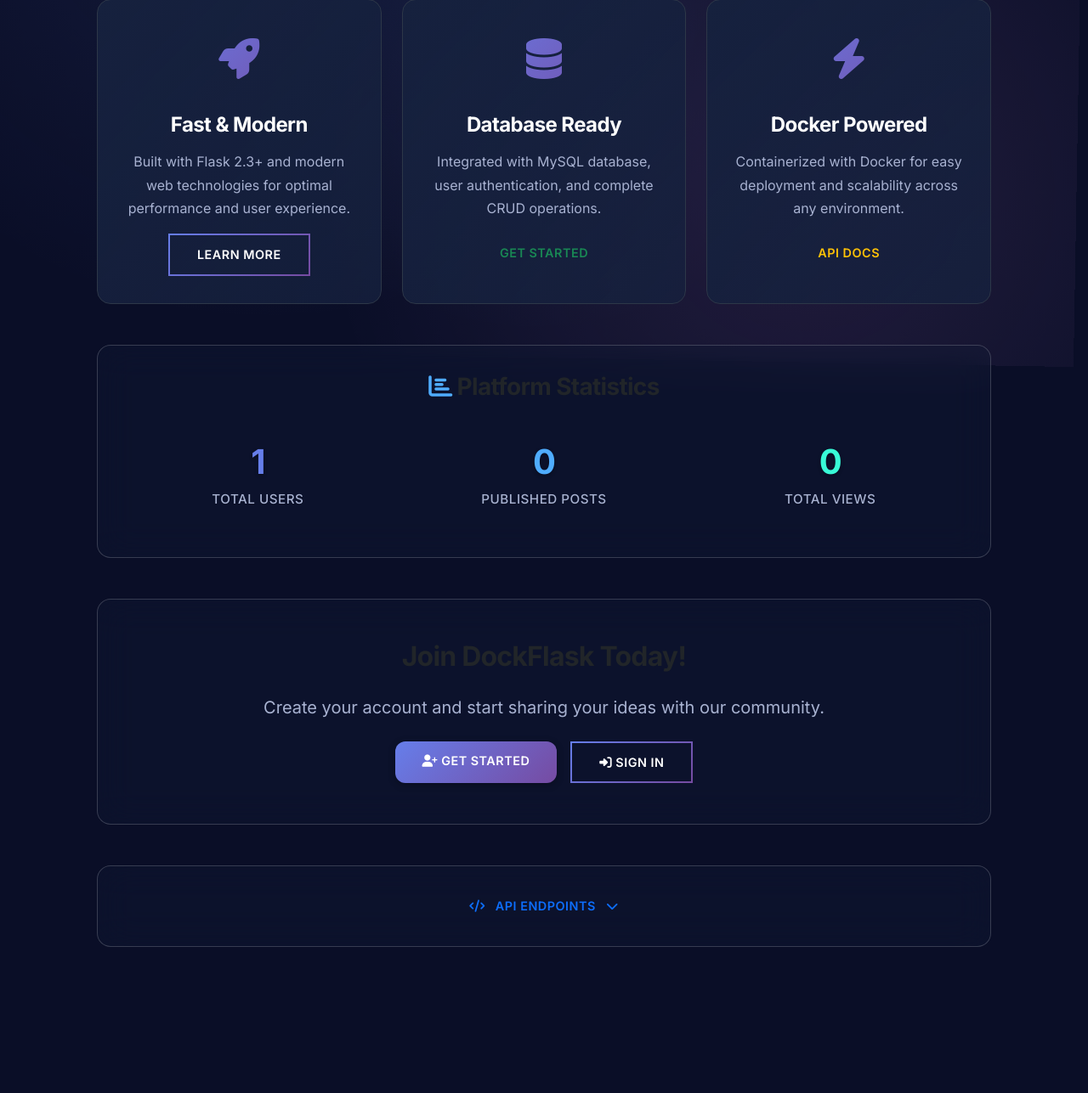
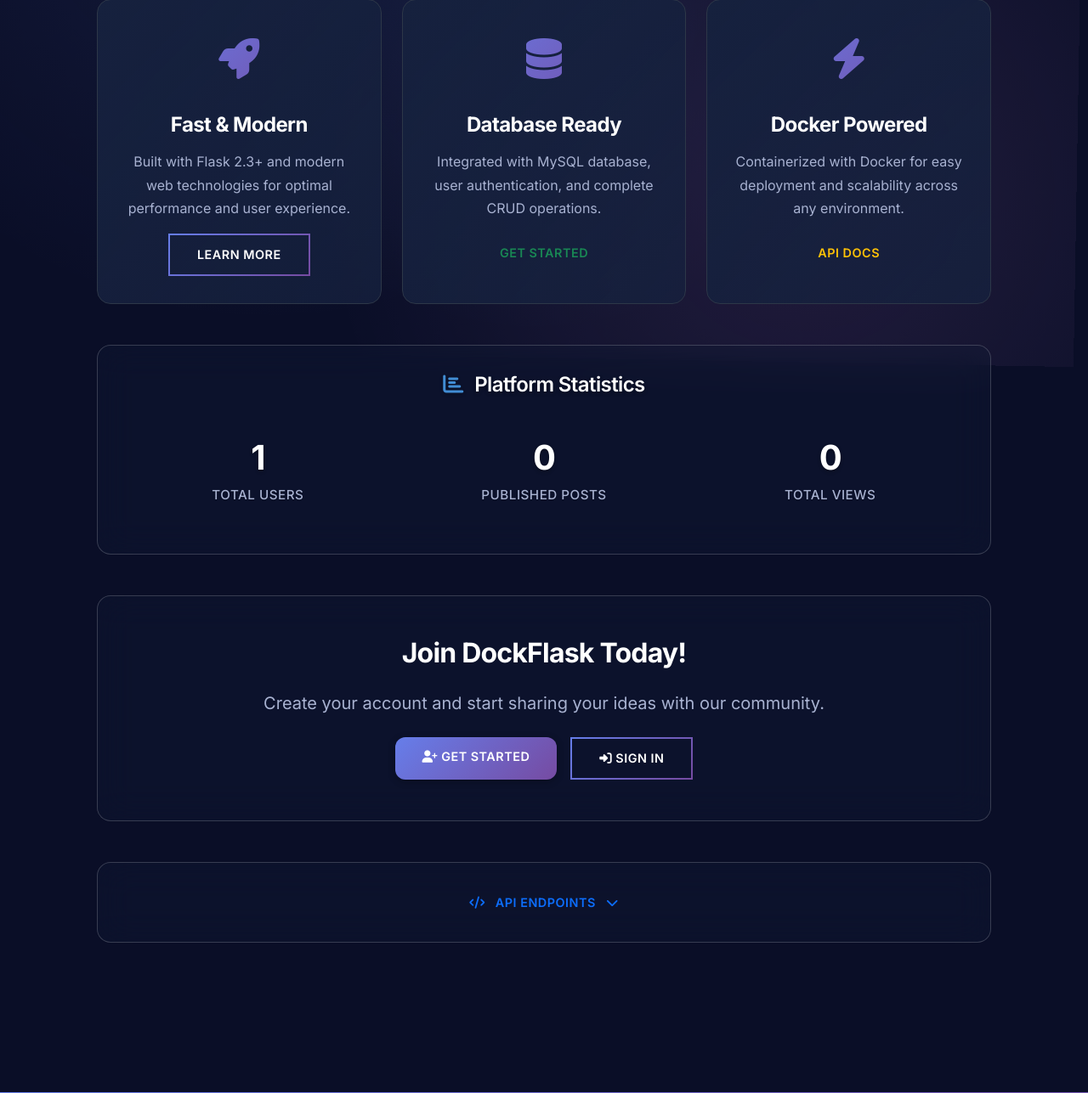
Before and after one commit to Ranjuna120/DockFlask, a Flask app: page / in a window 1280 px wide. Shown: the part 369-1656 px from the top of the page at 85% size. Run offline with Flask 3, Linux system fonts and the light colour scheme.

Commit message:
Update modern-style.css

```diff
--- a/static/css/modern-style.css
+++ b/static/css/modern-style.css
@@ -61,6 +61,11 @@ body {
     color: #fee140 !important;
 }
 
+/* Ensure all text is visible */
+.text-center, .text-center h3, .text-center h2, .text-center h1 {
+    color: var(--text-primary) !important;
+}
+
 /* Animated Background */
 body::before {
     content: '';
@@ -98,6 +103,17 @@ h1, h2, h3, h4, h5, h6 {
     font-weight: 700;
     letter-spacing: -0.025em;
     margin-bottom: 0.5rem;
+    color: var(--text-primary);
+}
+
+h3 {
+    color: var(--text-primary) !important;
+    font-size: 1.5rem;
+    font-weight: 600;
+}
+
+h3.text-center {
+    color: var(--text-primary) !important;
 }
 
 h1 {
@@ -280,6 +296,41 @@ h1 {
 .stat-item:hover .text-muted,
 .stat-item:hover .stat-label {
     color: #ffffff !important;
+}
+
+/* Section Headings */
+.card-body h3 {
+    color: var(--text-primary) !important;
+    font-size: 1.5rem !important;
+    font-weight: 600 !important;
+    margin-bottom: 1.5rem !important;
+    text-shadow: 0 2px 4px rgba(0, 0, 0, 0.3);
+    display: block !important;
+    visibility: visible !important;
+}
+
+.card-body h3 i {
+    margin-right: 0.5rem;
+    opacity: 0.8;
+}
+
+/* Specific fixes for section titles */
+.card-body h3:contains("Platform Statistics"),
+.card-body h3:contains("Your Activity Overview") {
+    color: #ffffff !important;
+    font-weight: 600 !important;
+    text-shadow: 0 2px 4px rgba(0, 0, 0, 0.5);
+}
+
+.section-title {
+    color: #ffffff !important;
+    font-size: 1.5rem !important;
+    font-weight: 600 !important;
+    margin-bottom: 1.5rem !important;
+    text-shadow: 0 2px 4px rgba(0, 0, 0, 0.5);
+    display: block !important;
+    visibility: visible !important;
+    opacity: 1 !important;
 }
 
 /* Buttons */
```
